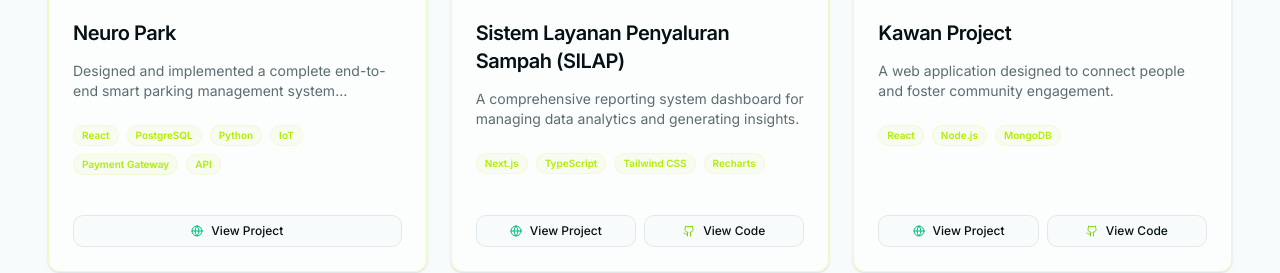
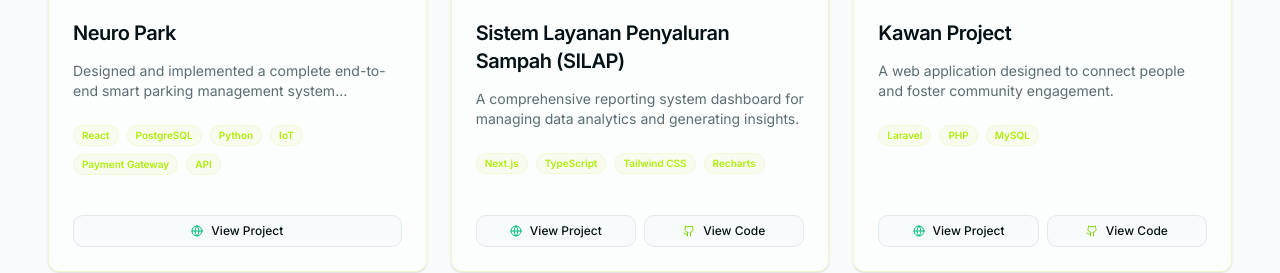
Before and after one commit to PradipaJavierFatah/PradipaPortofolioNextJs, a Next.js app: page /projects in a window 1280 px wide. Shown: the part 1500-1773 px from the top of the page. Built offline with nearby package versions, Linux system fonts and the light colour scheme.

Commit message:
fix: update Kawan Project tech stack and add MySQL icon mapping

```diff
--- a/src/components/sections/skills-section.tsx
+++ b/src/components/sections/skills-section.tsx
@@ -30,7 +30,8 @@ export function SkillsSection() {
         "Excel": RiFileExcel2Fill,
         "Looker Studio": SiGoogleanalytics, // Approximation
         "Tableau": SiTableau,
-        "SQL": SiPostgresql, // or SiMysql
+        "SQL": SiPostgresql,
+        "MySQL": SiMysql,
         "C": SiCplusplus, // Approximation for C
         "Java": FaJava,
         "PHP": SiPhp,
--- a/src/lib/dictionary.ts
+++ b/src/lib/dictionary.ts
@@ -151,7 +151,7 @@ export const DICTIONARY = {
                 {
                     title: "Kawan Project",
                     description: "A web application designed to connect people and foster community engagement.",
-                    techStack: ["React", "Node.js", "MongoDB"],
+                    techStack: ["Laravel", "PHP", "MySQL"],
                     link: "https://github.com/PradipaJavierFatah/kawan_project_v2",
                     github: "https://github.com/PradipaJavierFatah/kawan_project_v2",
                     image: "/images/Portofolio_KawanProject.png",
@@ -372,7 +372,7 @@ export const DICTIONARY = {
                 {
                     title: "Kawan Project",
                     description: "Aplikasi web yang dirancang untuk menghubungkan orang-orang dan meningkatkan keterlibatan komunitas.",
-                    techStack: ["React", "Node.js", "MongoDB"],
+                    techStack: ["Laravel", "PHP", "MySQL"],
                     link: "https://github.com/PradipaJavierFatah/kawan_project_v2",
                     github: "https://github.com/PradipaJavierFatah/kawan_project_v2",
                     image: "/images/Portofolio_KawanProject.png",
```
